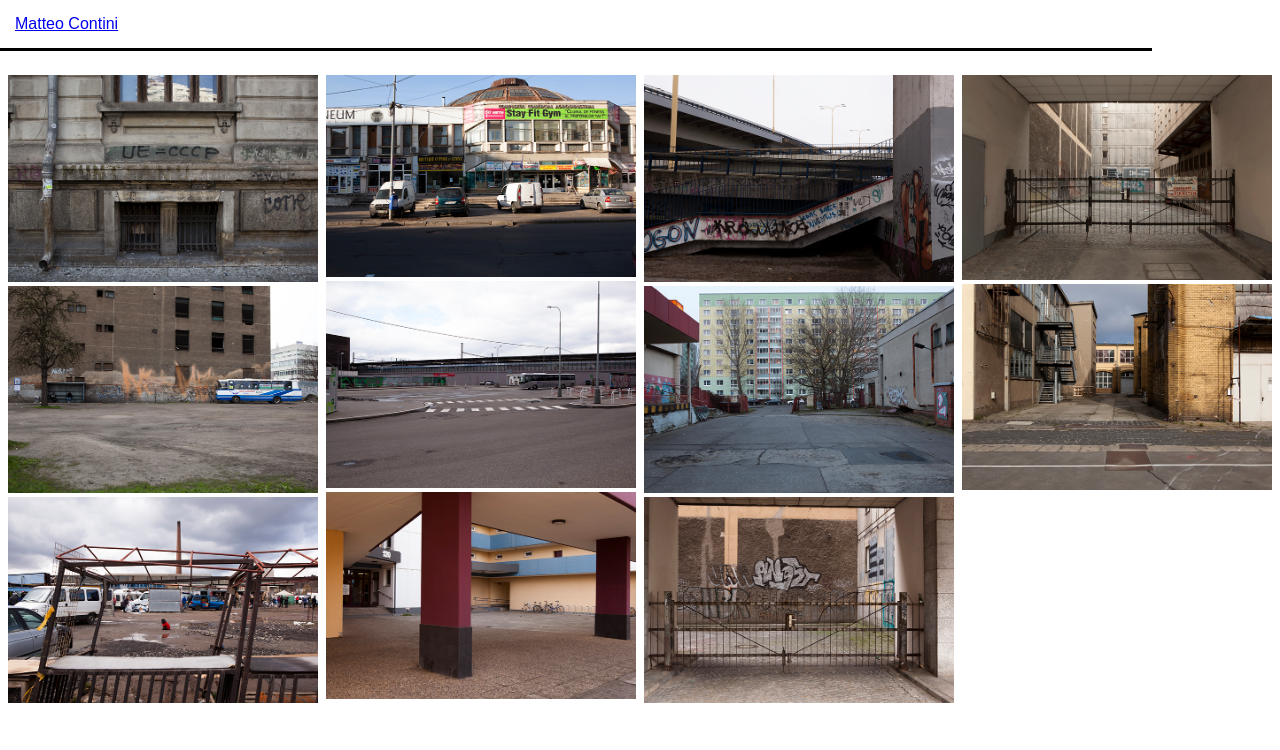
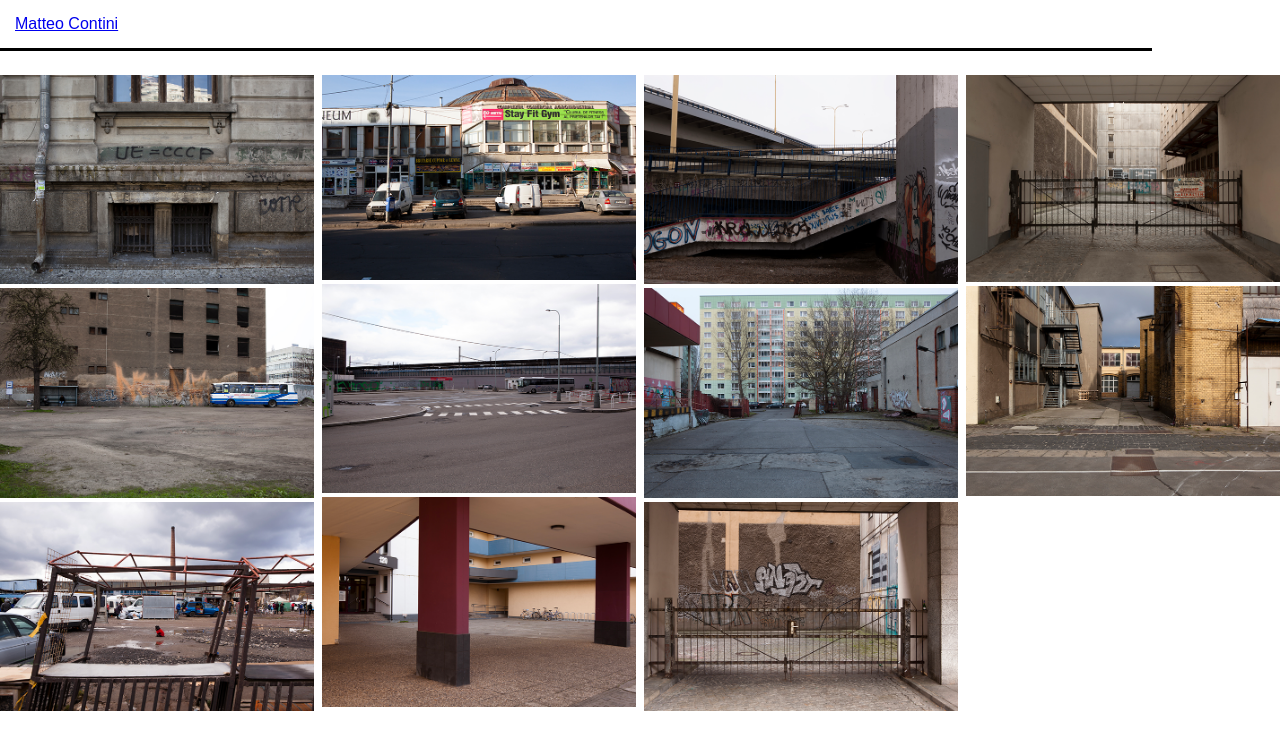
Before and after one commit to Theu/matteo-photo, a React (Create React App) app: page / in a window 1280 px wide. Shown: the top 750 px of the page. Built offline with nearby package versions, Linux system fonts and the light colour scheme.

Commit message:
centering

```diff
--- a/src/homepage.css
+++ b/src/homepage.css
@@ -1,5 +1,5 @@
 .wrapper-homepage {
-  margin: 1.5em 0.5em;
+  margin: 1.5em auto;
   max-width: 1300px;
   column-gap: 0.5em;
 }
```
